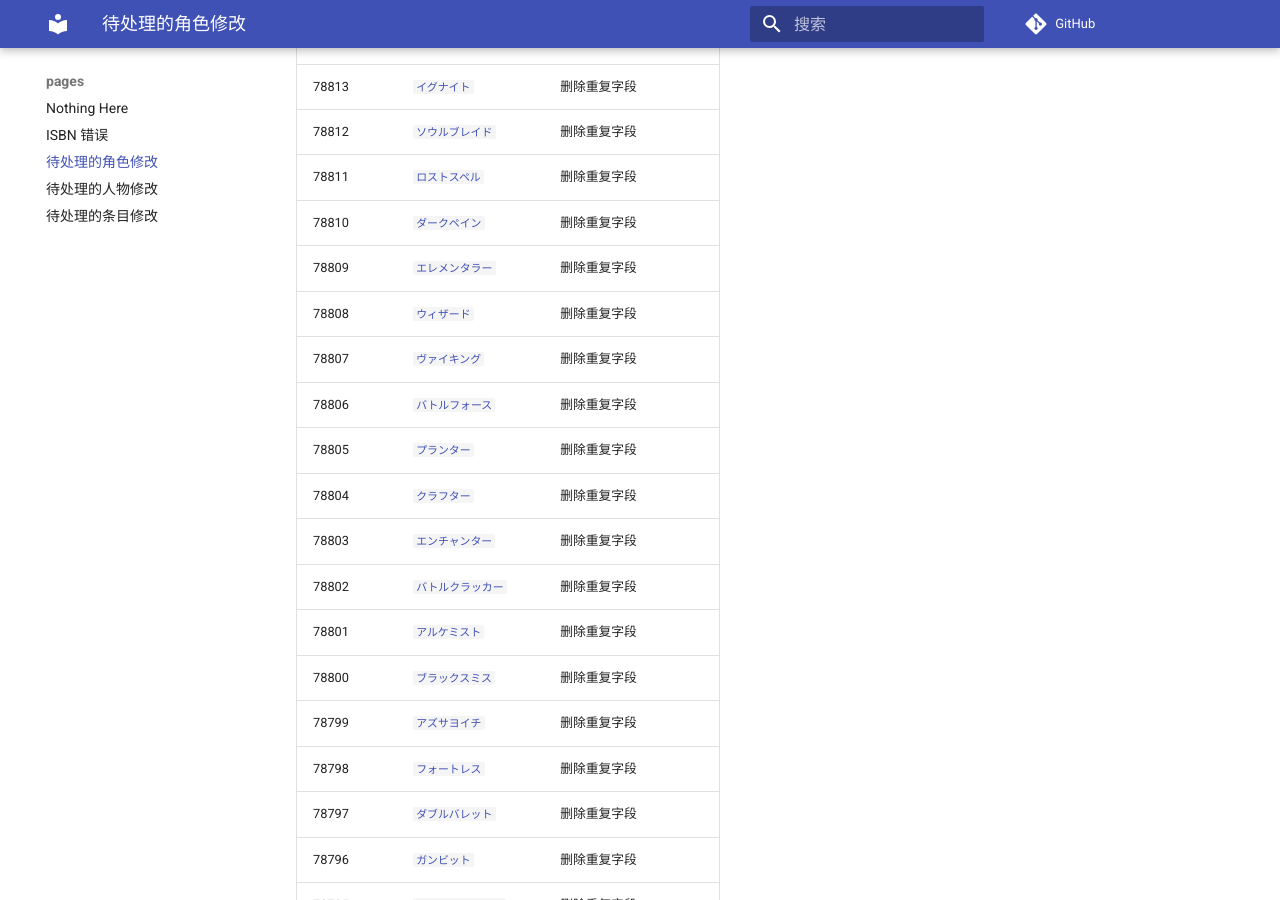
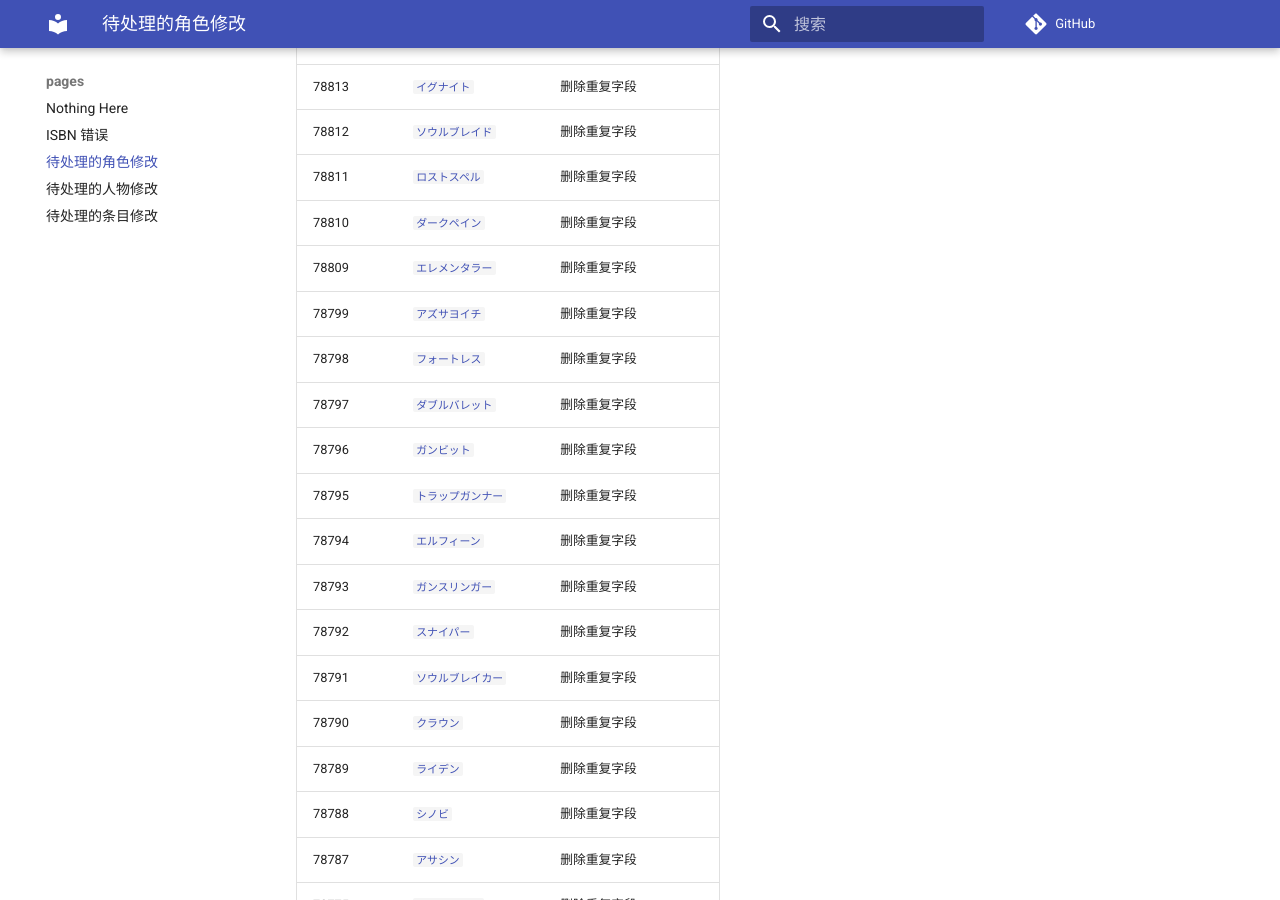
Before and after one commit to trim21/bangumi-pages, an MkDocs documentation site: the page built from docs/pending-character-changes.md, in a window 1280 px wide and 900 px high, scrolled down 1840 px. Built offline with MkDocs 1.6.1 and Material for MkDocs 9.7.7, drawn with Linux system fonts in a browser that asks for light colours; comment, search, counter and statistics services are not loaded.

Commit message:
update pending-character-changes.md

```diff
--- a/docs/pending-character-changes.md
+++ b/docs/pending-character-changes.md
@@ -45,15 +45,6 @@ total 100
 | 78811 | [`ロストスペル`](https://bgm.tv/character/78811) | 删除重复字段 |
 | 78810 | [`ダークペイン`](https://bgm.tv/character/78810) | 删除重复字段 |
 | 78809 | [`エレメンタラー`](https://bgm.tv/character/78809) | 删除重复字段 |
-| 78808 | [`ウィザード`](https://bgm.tv/character/78808) | 删除重复字段 |
-| 78807 | [`ヴァイキング`](https://bgm.tv/character/78807) | 删除重复字段 |
-| 78806 | [`バトルフォース`](https://bgm.tv/character/78806) | 删除重复字段 |
-| 78805 | [`プランター`](https://bgm.tv/character/78805) | 删除重复字段 |
-| 78804 | [`クラフター`](https://bgm.tv/character/78804) | 删除重复字段 |
-| 78803 | [`エンチャンター`](https://bgm.tv/character/78803) | 删除重复字段 |
-| 78802 | [`バトルクラッカー`](https://bgm.tv/character/78802) | 删除重复字段 |
-| 78801 | [`アルケミスト`](https://bgm.tv/character/78801) | 删除重复字段 |
-| 78800 | [`ブラックスミス`](https://bgm.tv/character/78800) | 删除重复字段 |
 | 78799 | [`アズサヨイチ`](https://bgm.tv/character/78799) | 删除重复字段 |
 | 78798 | [`フォートレス`](https://bgm.tv/character/78798) | 删除重复字段 |
 | 78797 | [`ダブルバレット`](https://bgm.tv/character/78797) | 删除重复字段 |
```
Also changed, not shown: other parts of docs/pending-character-changes.md (+1 -1 lines).
